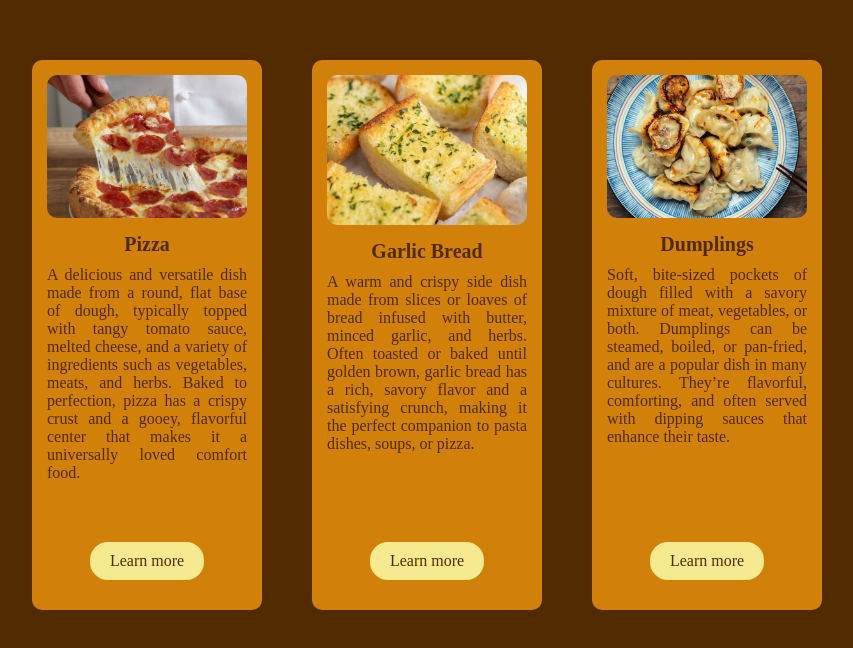
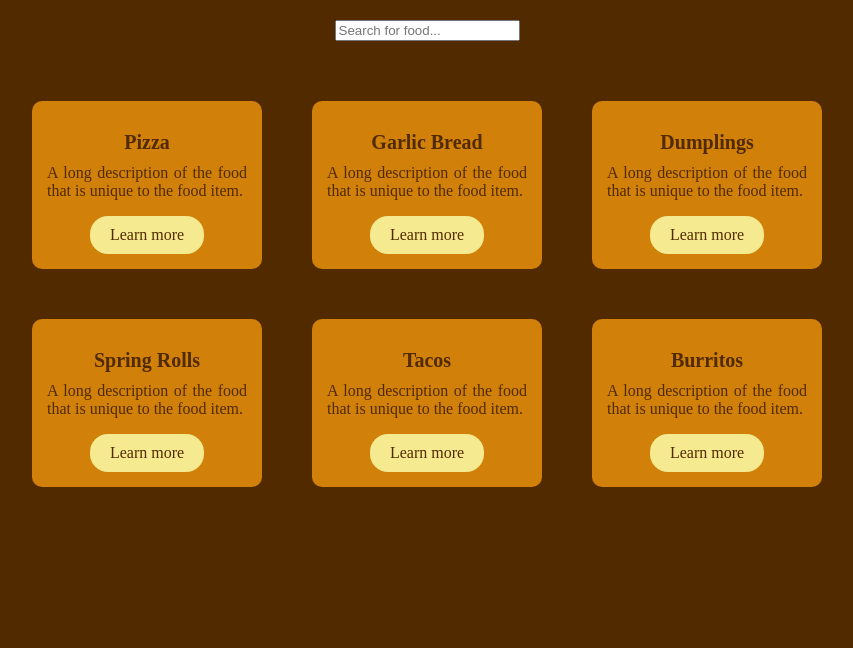
Before and after one commit to 23DP1AOrbi/embroidery_site, a plain HTML site: page cards.html in a window 1280 px wide. Shown: the whole page, without its empty margins (213-1066 px from the left). Drawn offline with Linux system fonts and the light colour scheme.

Commit message:
Search function for cards

```diff
--- a/cards.html
+++ b/cards.html
@@ -7,8 +7,12 @@
     <title>Food</title>
 </head>
 <body>
-    <section>
-    <div class="card">
+    <div class="search">
+        <input type="text" id="search-input" placeholder="Search for food...">
+        <!-- <button id="search-btn">Search</button> -->
+    </div>
+    <section id="cards-container">
+    <!-- <div class="card">
         <div class="card-content">
             <img src="src/img/pizza.jpg" alt="">
             <h1>Pizza</h1>
@@ -19,29 +23,8 @@
                 center that makes it a universally loved comfort food.</p>
             <a class="btn" href="#pizza">Learn more</a>
         </div>
-    </div>
-    <div class="card">
-        <div class="card-content">
-            <img src="src/img/garlic_bread.jpg" alt="">
-            <h1>Garlic Bread</h1>
-            <p>A warm and crispy side dish made from slices or loaves
-                of bread infused with butter, minced garlic, and herbs. Often toasted or
-                baked until golden brown, garlic bread has a rich,
-                savory flavor and a satisfying crunch, making it the perfect companion to pasta dishes, soups, or pizza.</p>
-            <a class="btn" href="#garlic-bread">Learn more</a>
-        </div>
-    </div>
-    <div class="card">
-        <div class="card-content">
-            <img src="src/img/dumplings.jpg" alt="">
-            <h1>Dumplings</h1>
-            <p>Soft, bite-sized pockets of dough filled with a savory mixture of meat,
-                vegetables, or both. Dumplings can be steamed, boiled, or pan-fried, and are a popular dish
-                in many cultures. They’re flavorful, comforting, and often
-                served with dipping sauces that enhance their taste.</p>
-            <a class="btn" href="#dumplings">Learn more</a>
-        </div>
-      </div>
+    </div> -->
     </section>
+    <script src="src/js/cards.js"></script>
 </body>
 </html>
--- a/src/css/cards.css
+++ b/src/css/cards.css
@@ -4,13 +4,14 @@ body {
 }
 
 section {
+    margin: auto;
     margin-top: 60px;
     display: flex;
     flex-direction: row;
     justify-content: center;
     gap: 50px;
     border: none;
-    /* transition: ease-in-out gap 1s; */
+    flex-wrap:wrap;
 }
 
 .card-content {
@@ -19,7 +20,7 @@ section {
     border: none;
     width: 200px;
     max-width: 300px;
-    height: 520px;
+    max-height: fit-content;
     background-color: rgb(219, 158, 26);
     padding: 15px;
     border-radius: 10px;
@@ -27,7 +28,9 @@ section {
     color: rgb(81, 42, 0);
     font-size: 16px;
     text-align: justify;
-    transition: ease-in-out width 1s, height 1s, font-size 1s;
+    /* transition: ease-in-out width 1s, height 1s, font-size 1s; */
+    transition: ease-in-out transform 0.35s;
+    transform: scale(1);
     position: relative;
     animation: colormove 5s infinite ease-in-out;
     animation-delay: -3s;
@@ -57,8 +60,8 @@ p {
     border-radius: 18px;
     color: rgb(81, 42, 0);
     font-size: 16px;
-    position: absolute;
-    bottom: 30px;
+    /* position: absolute;
+    bottom: 30px; */
     transition: ease-in-out font-size 1s, background-color 0.5s, color 0.5s;
 }
 
@@ -68,20 +71,21 @@ p {
 }
 
 .card-content:hover {
-    width: 300px;
-    font-size: 18px;
+    /* width: 300px; */
+    /* font-size: 18px; */
+    transform: scale(1.3);
 }
 
-.card-content:hover img {
+/* .card-content:hover img {
     width: 300px;
-}
+} */
 
 .card-content:hover .btn {
-    font-size: 20px;
+    /* font-size: 20px; */
 }
 
 .card-content:hover h1 {
-    font-size: 26px;
+    /* font-size: 26px; */
 }
 
 @keyframes colormove {
@@ -95,3 +99,9 @@ p {
         background-color: rgb(219, 158, 26);
     }
 }
+
+.search {
+    text-align: center;
+    margin-top: 20px;
+    margin-bottom: 40px;
+}
--- /dev/null
+++ b/src/js/cards.js
@@ -0,0 +1,54 @@
+const description = "A long description of the food that is unique to the food item.";
+
+const foods = [
+  ["Pizza", description, 'italian'],
+  ["Garlic Bread", description, 'italian'],
+  ["Dumplings", description, 'chinese'],
+  ["Spring Rolls", description, 'chinese'],
+  ["Tacos", description, 'mexican'],
+  ["Burritos", description, 'mexican']
+];
+
+const container = document.getElementById('cards-container');
+const searchInput = document.getElementById('search-input');
+
+// function to render cards
+function renderCards(filteredFoods) {
+  container.innerHTML = ''; // clear existing cards
+  container.style.display = 'flex';
+  container.style.justifyContent = 'center';
+  container.style.flexWrap = 'wrap';
+  container.style.gap = '50px';
+  container.style.maxWidth = '80%';
+
+  if (filteredFoods.length === 0) {
+    container.innerHTML = '<p style="color: white; text-align: center;">No results found.</p>';
+    return;
+  }
+
+  // create card for each food item
+  filteredFoods.forEach(food => {
+    const card = document.createElement('div');
+    card.classList.add('card-content');
+    card.innerHTML = `
+      <h1>${food[0]}</h1>
+      <p>${food[1]}</p>
+      <a class="btn" href="#${food[0]}">Learn more</a>
+    `;
+    container.appendChild(card);
+  });
+}
+
+
+renderCards(foods);
+
+// search function
+searchInput.addEventListener('input', () => {
+  const query = searchInput.value.toLowerCase().trim();
+
+  const filteredFoods = foods.filter(food =>
+    food[0].toLowerCase().includes(query)
+  );
+
+  renderCards(filteredFoods);
+});
```
